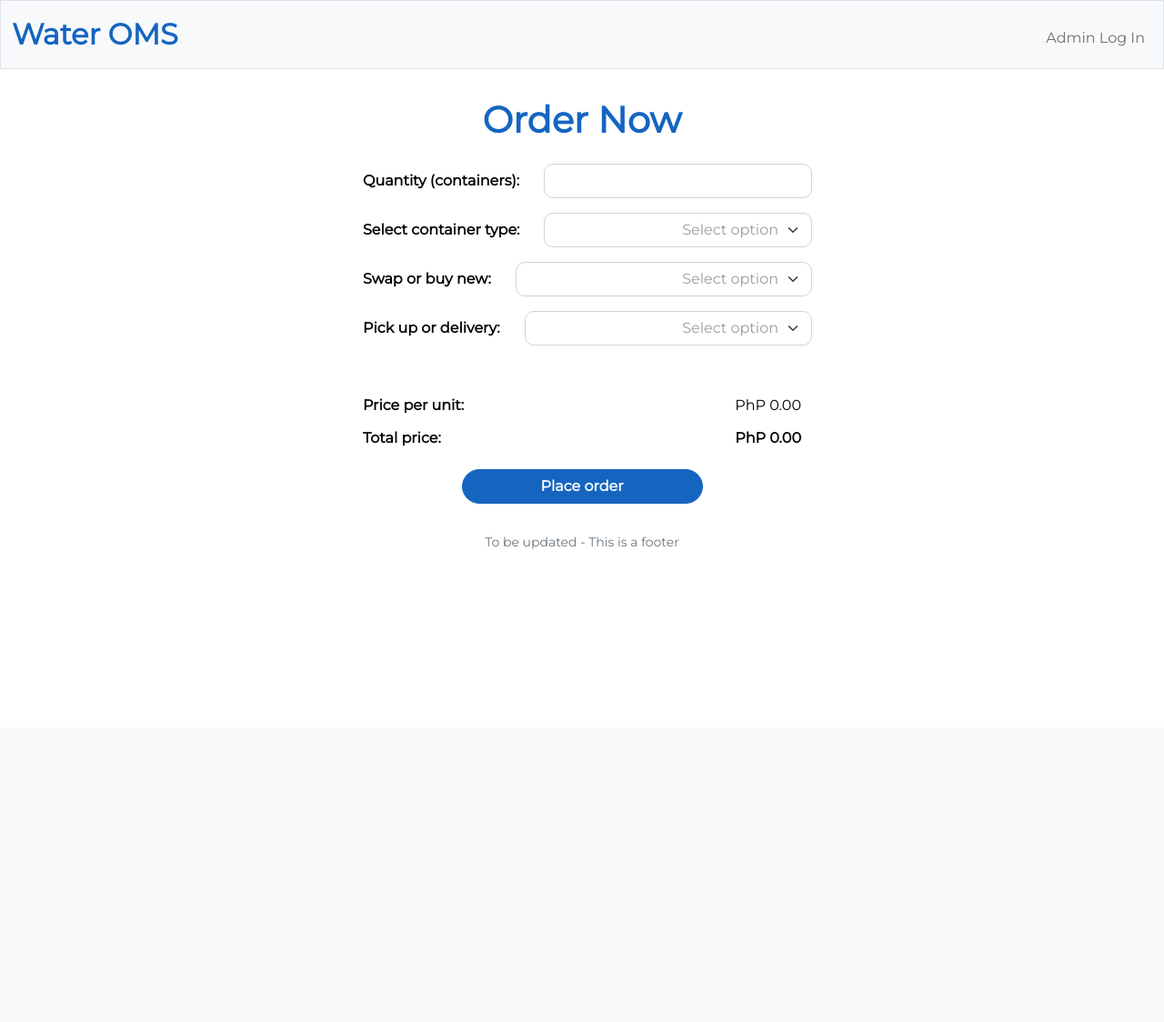
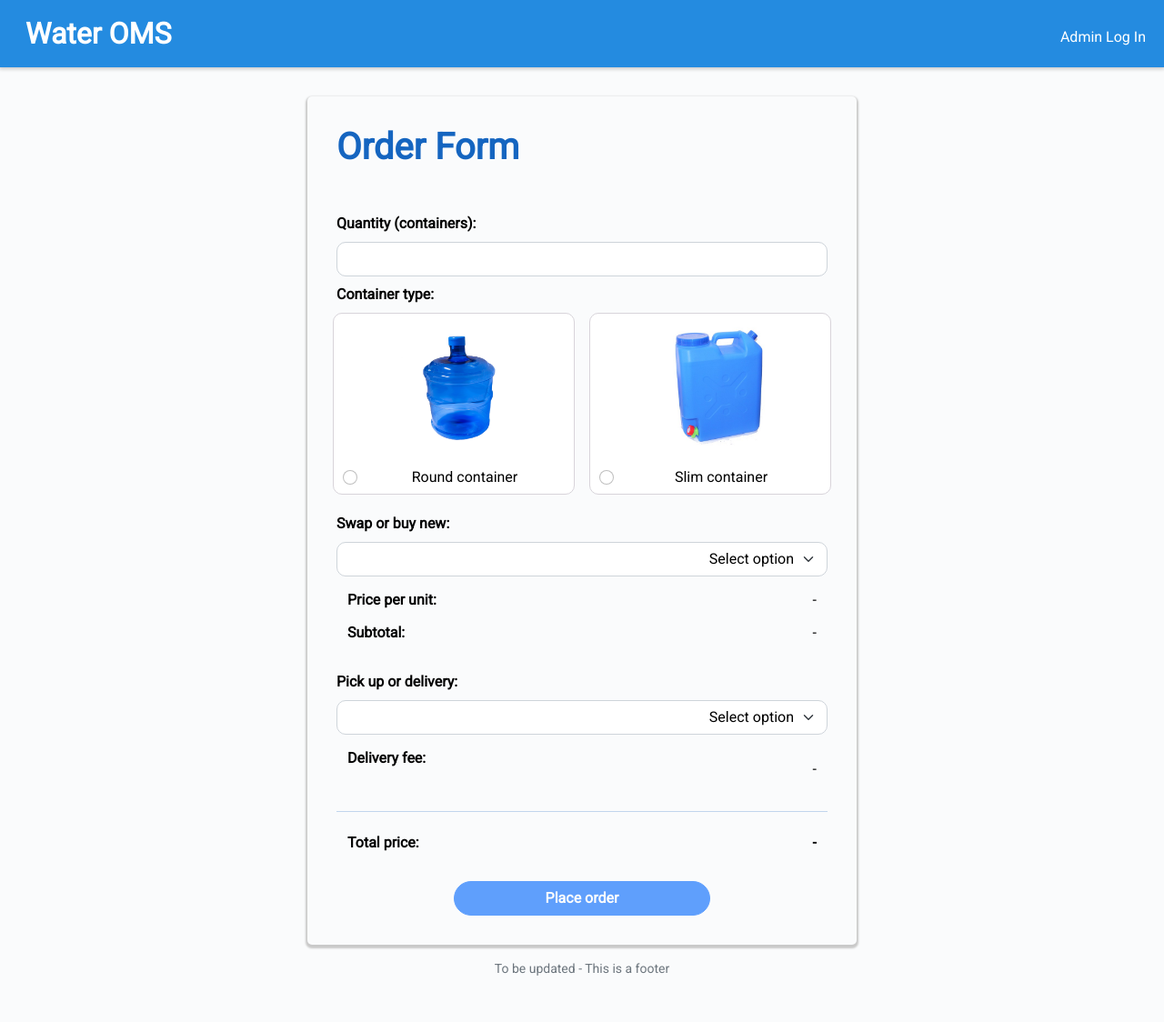
Before and after one commit to galileogenerobin/w10-final-project, a Flask app: page / in a window 1280 px wide. Shown: the whole page at 91% size. Before the commit the page ends 604 px from the top, so only its background shows below. Run offline with Flask 2, Linux system fonts and the light colour scheme; some libraries are stand-ins or nearby versions.

Commit message:
Updated UI and functionality for the index page
1. Changed 'container type' UI to radio buttons and added images (originally as select / drop down)
2. Added read-only fields for subtotal and delivery fee
3. Rearranged the read-only fields for price per unit, subtotal, delivery fee and total price for more intuitive UX.
4. Changed logic for delivery fee to only be applied after the subtotal and not per container.
5. Disabled the place order button until all required fields are filled out
6. CSS updates to match the new UI

```diff
--- a/app.py
+++ b/app.py
@@ -42,7 +42,6 @@ def after_request(response):
 def index():
     return render_template("index.html")
 
-
 @app.route("/login", methods=["GET", "POST"])
 def login():
     """Log user in"""
@@ -72,7 +71,7 @@ def login():
         session["user_id"] = rows[0]["id"]
 
         # Redirect user to home page
-        return redirect("/")
+        return redirect("/orders")
 
     # User reached route via GET (as by clicking a link or via redirect)
     else:
@@ -90,27 +89,25 @@ def logout():
     return redirect("/")
 
 
-@app.route("/submit-order")
-def submit_order():
-    # Sample comment
-    """ TODO submit order"""
+@app.route("/place-order", methods=["GET", "POST"])
+def place_order():
+    """ TODO place order"""
     return redirect("/")
 
 
-@app.route("/orders")
+@app.route("/orders", methods=["GET"])
 def manage_orders():
-    # Sample comment
     """ TODO manage orders page"""
     return render_template("index.html")
 
 
-@app.route("/sales")
+@app.route("/sales", methods=["GET"])
 def manage_sales():
     """ TODO sales page"""
     return render_template("index.html")
 
 
-@app.route("/history")
+@app.route("/history", methods=["GET"])
 def order_history():
     """ TODO order history page"""
     return render_template("index.html")
--- a/static/index.js
+++ b/static/index.js
@@ -7,9 +7,10 @@ let swapNew;
 let deliveryModeElement;
 let deliveryMode;
 let pricePerUnitElement;
-let pricePerUnitText;
+let subtotalElement;
+let deliveryFeeElement;
 let totalPriceElement;
-let totalPriceText;
+let placeOrderBtn;
 const SWAP_PRICE = 20;
 const NEW_PRICE = 180;
 const DELIVERY_FEE = 10;
@@ -22,15 +23,24 @@ $(document).ready(function () {
     quantityElement = $('#quantity');
     swapNewElement = $('#swap-new');
     pricePerUnitElement = $('#price');
-    pricePerUnitText = $('#price-text');
+    subtotalElement = $('#subtotal');
+    deliveryFeeElement = $('#delivery-fee');
     totalPriceElement = $('#total');
-    totalPriceText = $('#total-text');
+    placeOrderBtn = $('#place-order');
 
     // The succeeding lines set up the event listeners for our form elements
-    containerTypeElement.on('change', function() {
-        containerType = this.value;
+    $('#round-container-option').click(function() {
+        $('#round-container').prop('checked', true);
+        containerType = $("input[name='container-type']:checked").val();
 
-        containerTypeElement.css('color', ORDER_TEXT_COLOR);
+        updatePrices(quantity, deliveryMode, swapNew);
+    });
+
+    $('#slim-container-option').click(function() {
+        $('#slim-container').prop('checked', true);
+        containerType = $("input[name='container-type']:checked").val();
+
+        updatePrices(quantity, deliveryMode, swapNew);
     });
 
     quantityElement.change(function() {
@@ -71,30 +81,39 @@ $(document).ready(function () {
 });
 
 // Compute the prices and update on screen
-function updatePrices(quantity, deliveryMode, swapNew) {
+function updatePrices(quantity = 0, deliveryMode, swapNew) {
     let pricePerUnit = 0;
+    let deliveryFee = 0;
 
-    // Check if all values are filled
-    if ((!quantity) || (!deliveryMode) || (!swapNew)) {
-        pricePerUnit = 0;
-        quantity = 0;
+    // Check if all info is provided before enabling the submit button
+    if ((quantity != 0) && containerType && deliveryMode && swapNew) {
+        placeOrderBtn.prop('disabled', false);
+    } else {
+        placeOrderBtn.prop('disabled', true);
     }
-    else{
+
     // Check if for swap container or new container
     if (swapNew == 'Swap') {
         pricePerUnit = SWAP_PRICE;
+    } else if (swapNew == 'New') {
+        pricePerUnit = NEW_PRICE;
     } else {
-            pricePerUnit = NEW_PRICE;
+        pricePerUnit = 0;
     }
 
     // Check if for delivery
     if (deliveryMode == 'Delivery') {
-            pricePerUnit += DELIVERY_FEE;
-        }
+        deliveryFee = DELIVERY_FEE;
+    } else {
+        deliveryFee = 0;
     }
 
-    pricePerUnitElement.val(`PhP ${pricePerUnit.toFixed(2)}`);
-    totalPriceElement.val(`PhP ${(pricePerUnit * quantity).toFixed(2)}`);
+    console.log(`quantity: ${quantity}, container: ${containerType}, swap or buy: ${swapNew}, pickup or delivery: ${deliveryMode}`)
+
+    pricePerUnitElement.val(`${formatter.format(pricePerUnit)}`);
+    deliveryFeeElement.val(`${formatter.format(deliveryFee)}`);
+    subtotalElement.val(`${formatter.format(pricePerUnit * quantity)}`);
+    totalPriceElement.val(`${formatter.format(pricePerUnit * quantity + deliveryFee)}`);
 }
 
 // Prevent Enter key from submitting the form
@@ -103,3 +122,10 @@ function updatePrices(quantity, deliveryMode, swapNew) {
 $(document).on("keydown", ":input:not(textarea)", function(event) {
     return event.key != "Enter";
 });
+
+
+// Formatting for our currency item
+var formatter = new Intl.NumberFormat('en-US', {
+    style: 'currency',
+    currency: 'PHP',
+});
--- a/static/styles.css
+++ b/static/styles.css
@@ -1,17 +1,30 @@
 /* Importing fonts from Google APIs */
 @import url("https://fonts.googleapis.com/css?family=Montserrat");
+@import url("https://fonts.googleapis.com/css?family=Roboto");
 
 /* Setting up custom variables */
 :root {
   --blue: #1565c0;
   --dark-blue: #094e9e;
-  --light-blue: #588bd1;
+  --light-blue: #ebf7ff;
   --red: #ea433b;
   --yellow: #f5b82e;
   --green: #2e944b;
-  --light-gray: rgb(156, 156, 156);
+  --shadow: rgb(201, 201, 201);
+  --light-gray: rgb(250, 251, 252);
+  --border-gray: rgb(216, 212, 218);
+  --nav-bar-color: rgb(36, 139, 224);
 }
 
+
+/* Overriding some Bootstrap body properties (i.e. font family) */
+body {
+  font-family: 'Roboto', sans-serif !important;
+  background-color: var(--light-gray);
+}
+
+
+/* Styling for navigation bar */
 /* Size for brand */
 nav .navbar-brand {
   font-size: xx-large;
@@ -19,11 +32,20 @@ nav .navbar-brand {
 nav .navbar-brand .blue {
   color: var(--blue);
 }
+nav .navbar-brand .white {
+  color: white;
+}
+.nav-link
+{
+  color: white !important;
+}
+/* Custom class */
+.nav-container {
+  border: none;
+  background-color: var(--nav-bar-color) !important;
+  box-shadow: 0px 1px 4px 1px var(--shadow);
+}
 
-/* Overriding some Bootstrap body properties (i.e. font family) */
-body {
-  font-family: 'Montserrat', sans-serif !important
-}
 
 /* Styling for the order page */
 select {
@@ -44,8 +66,10 @@ select {
 }
 
 .order-form {
-  /* background-color: var(--blue); */
-  background-color: transparent;
+  margin-top: 1rem;
+  background-color: var(--light-gray);
+  box-shadow: 0px 2px 2px 2px var(--shadow);
+  /* background-color: transparent; */
   padding: 2rem;
   border-radius: 5px;
   position: relative;
@@ -55,17 +79,12 @@ select {
 /* Overriding input group text properties */
 .input-group-text {
   font-weight: bold;
-
-  /* background-color: var(--light-blue);
-  color: white; */
-
   background-color: transparent;
   color: black;
   border: 0;
   margin-right: 1rem;
   /* border-radius: 10px !important; */
 }
-
 /* Creating a new class for an input group entry*/
 .input-group-entry {
   border-radius: 10px !important;
@@ -75,15 +94,14 @@ select {
 /* Overriding Bootsrap form properties */
 .form-select, .form-control {
   border-width: 1px !important;
+  color: black;
 }
-
-.form-select:focus, .form-control:focus {
+.form-select:focus, .form-select:hover, .form-control:focus, .form-control:hover, .input-group-entry:hover, .form-check-image-group:hover {
   border-color: var(--blue) !important;
   /* border-width: 2px; */
   outline: 0;
   box-shadow: none !important;
 }
-
 /* Custom form class for read-only text */
 .form-read-only {
   color: black;
@@ -93,6 +111,27 @@ select {
   border-bottom: 0;
   border-right: 0; */
 }
+/* Customizing checkbox properties */
+.form-check-image-group {
+  width: 250px;
+  height: 200px;
+  margin-bottom: 0.75rem;
+  padding: 10px;
+  border: 1px solid var(--border-gray);
+  border-radius: 10px;
+  background-color: white;
+  /* border-color: var(--border-gray); */
+}
+.form-check-image {
+  width: 150px;
+  height: 150px;
+  margin-left: 10px;
+  border-radius: 10px;
+  /* border-color: var(--border-gray); */
+}
+.form-label, .form-check-label {
+  color: black;
+}
 
 
 /* Overriding Bootstrap button properties */
@@ -100,12 +139,10 @@ select {
   border-radius: 20px !important;
   font-weight: bold;
 }
-
 .btn-primary {
   background-color: var(--blue);
   border-color: var(--blue);
 }
-
 .btn-primary:hover {
   background-color: var(--dark-blue);
   border-color: var(--dark-blue);
--- a/templates/index.html
+++ b/templates/index.html
@@ -1,9 +1,7 @@
 {% extends "layout.html" %}
 
 {% block head %}
-<!--https://developers.google.com/maps/documentation/javascript/examples/places-searchbox#maps_places_searchbox-html-->
-    <script src="https://polyfill.io/v3/polyfill.min.js?features=default"></script>
-    <!--<script src="https://maps.googleapis.com/maps/api/js?key=YOUR_API_KEY&libraries=places"></script>-->
+    <!-- Script for index page -->
     <script src="/static/index.js"></script>
 {% endblock %}
 
@@ -12,43 +10,67 @@
 {% endblock %}
 
 {% block main %}
-    <div class="container">
+    <div class="container-fluid my-3">
+
         <div class="row">
             <!-- We use Bootstrap's grid system to center our order form on the screen by assigning column classes (12-column grid) -->
             <div class="col-sm-3"></div>
 
-            <div class="col-sm-6 order-form">
-                <h1 class="mb-4 fw-bold">Order Now</h1>
+            <div class="col-sm-6">
+                <div class="order-form">
+                    <h1 class="mb-5 fw-bold">Order Form</h1>
 
-                <form action="/submit-order" method="post">
-                    <!-- We use Bootstrap's "input-group" to group each line in our input form -->
-                    <div class="input-group mb-3">
-                        <span class="input-group-text">Quantity (containers):</span>
+                    <form action="/place-order" method="post">
+                        <div class="mb-2">
+                            <label class="form-label text-start fw-bold" for="quantity">Quantity (containers):</label>
                             <input class="form-control text-end input-group-entry" type="number" id="quantity" name="quantity" min="0" placeholder="">
                         </div>
 
-                    <!-- TODO change the succeeding select elements to radio buttons -->
-                    <div class="input-group mb-3">
-                        <span class="input-group-text">Select container type:</span>
-                        <select class="form-select no-selection text-end input-group-entry" id="container-type" name="container-type">
-                            <option selected disabled>Select option</option>
-                            <option value="round-container">Round container</option>
-                            <option value="slim-container">Slim container</option>
-                        </select>
+                        <!-- For container type, we're using radio buttons with images (by grouping them together in a div container) -->
+                        <!-- We added a click listener to the container so that the user can just click anywhere inside the container to select the radio option -->
+                        <div class="mb-2">
+                            <label for="container-type" class="form-label text-start fw-bold">Container type:</label>
+                            <br>
+                            <div class="position-relative row">
+                                <div class="form-check-image-group col mx-2" id="round-container-option">
+                                    <img class="form-check-image text-center position-relative start-50 translate-middle-x mb-2" src="/static/round-container.jpg" width="150" height="150">
+                                    <div class="form-check text-center">
+                                        <input class="form-check-input" type="radio" id="round-container" value="round-container" name="container-type">
+                                        <label for="round-container" class="form-check-label">Round container</label>
+                                    </div>
+                                </div>
+                                <div class="form-check-image-group col mx-2" id="slim-container-option">
+                                    <img class="form-check-image position-relative start-50 translate-middle-x mb-2" src="/static/slim-container.jpg" width="150" height="150">
+                                    <div class="form-check text-center">
+                                        <input class="form-check-input" type="radio" id="slim-container" value="slim-container" name="container-type">
+                                        <label for="slim-container" class="form-check-label">Slim container</label>
+                                    </div>
+                                </div>
+                            </div>
                         </div>
 
-                    <div class="input-group mb-3">
-                        <span class="input-group-text">Swap or buy new:</span>
-                        <select class="form-select no-selection text-end input-group-entry" id="swap-new" name="new-container">
+                        <div class="mb-2">
+                            <label class="form-label text-start fw-bold" for="swap-new" >Swap or buy new:</label>
+                            <select class="form-select w-100 no-selection text-end input-group-entry" id="swap-new" name="swap-new">
                                 <option selected disabled>Select option</option>
                                 <option value="Swap">Swap container</option>
                                 <option value="New">Buy new container</option>
                             </select>
                         </div>
 
-                    <div class="input-group mb-5">
-                        <span class="input-group-text">Pick up or delivery:</span>
-                        <select class="form-select no-selection text-end input-group-entry" id="delivery-mode" name="delivery-mode">
+                        <div class="input-group">
+                            <span class="input-group-text">Price per unit:</span>
+                            <input class="form-control text-end form-read-only input-group-entry" disabled type="text" id="price" name="price" value="-">
+                        </div>
+
+                        <div class="input-group mb-4">
+                            <span class="input-group-text">Subtotal:</span>
+                            <input class="form-control text-end form-read-only input-group-entry" disabled type="text" id="subtotal" name="subtotal" value="-">
+                        </div>
+
+                        <div class="mb-2">
+                            <label class="form-label text-start fw-bold" for="delivery-mode" >Pick up or delivery:</label>
+                            <select class="form-select w-100 no-selection text-end input-group-entry" id="delivery-mode" name="delivery-mode">
                                 <option selected disabled>Select option</option>
                                 <option value="Pick up">Pick up</option>
                                 <option value="Delivery">Delivery</option>
@@ -56,27 +78,29 @@
                         </div>
 
                         <div class="input-group">
-                        <span class="input-group-text">Price per unit:</span>
-                        <input class="form-control text-end form-read-only input-group-entry" disabled type="text" id="price" name="price" value="PhP 0.00">
+                            <span class="input-group-text mb-4">Delivery fee:</span>
+                            <input class="form-control text-end form-read-only input-group-entry" disabled type="text" id="delivery-fee" name="delivery-fee" value="-">
                         </div>
 
-                    <div class="input-group mb-3">
+                        <hr>
+
+                        <div class="input-group mb-4">
                             <span class="input-group-text">Total price:</span>
-                        <input class="form-control text-end form-read-only fw-bold input-group-entry" disabled type="text" id="total" name="total" value="PhP 0.00">
+                            <input class="form-control text-end form-read-only fw-bold input-group-entry" disabled type="text" id="total" name="total" value="-">
                         </div>
 
                         <div class="row">
                             <span class="col-3"></span>
-                        <button class="btn btn-primary col-6" type="submit">Place order</button>
+                            <button class="btn btn-primary col-6" disabled id="place-order" type="submit">Place order</button>
                             <span class="col-3"></span>
                         </div>
 
                     </form>
 
                 </div>
-            <div class="col-sm-3"></div>
             </div>
 
+            <div class="col-sm-3"></div>
             <!--
             -   Choose between round containers or slim containers (ok)
             -   Input quantity (ok)
@@ -84,4 +108,5 @@
             -   Select if for pickup or for delivery (ok)
             -   If for delivery, request for address and add option to schedule delivery or deliver immediately; Delivery to be handled in another page-->
         </div>
+    </div>
 {% endblock %}
--- a/templates/layout.html
+++ b/templates/layout.html
@@ -29,9 +29,9 @@
 
     <body>
 
-        <nav class="bg-light border navbar navbar-expand-md navbar-light">
+        <nav class="navbar navbar-expand-lg navbar-light nav-container sticky-top">
             <div class="container-fluid">
-                <a class="navbar-brand" href="/"><span class="blue fw-bold">Water OMS</span></a>
+                <a class="navbar-brand mx-3" href="/"><span class="white fw-bold">Water OMS</span></a>
                 <!--Collapsing Nav Button for smaller screens-->
                 <button aria-controls="navbar" aria-expanded="false" aria-label="Toggle navigation" class="navbar-toggler" data-bs-target="#navbar" data-bs-toggle="collapse" type="button">
                     <span class="navbar-toggler-icon"></span>
@@ -55,7 +55,7 @@
             </div>
         </nav>
 
-        <main class="container-fluid text-center">
+        <main class="container-fluid">
             {% block main %}{% endblock %}
         </main>
 
--- a/templates/login.html
+++ b/templates/login.html
@@ -5,6 +5,7 @@
 {% endblock %}
 
 {% block main %}
+    <div class="text-center py-5">
         <form action="/login" method="post">
             <div class="mb-3">
                 <input autocomplete="off" autofocus class="form-control mx-auto w-auto" id="username" name="username" placeholder="Username" type="text" required>
@@ -14,4 +15,5 @@
             </div>
             <button class="btn btn-primary" type="submit">Log In</button>
         </form>
+    </div>
 {% endblock %}
```
Also changed, not shown: static/round-container.jpg (added), static/slim-container.jpg (added). Lines whose indentation alone changed are shown as unchanged.
